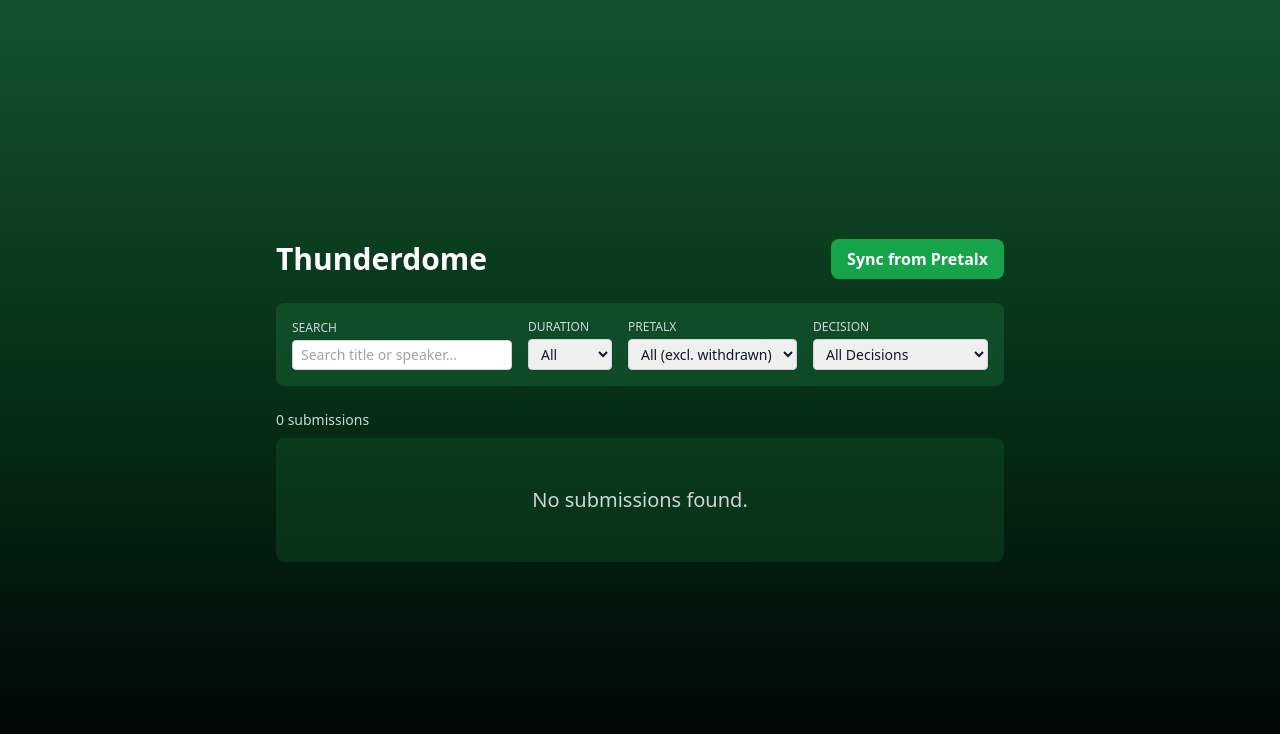
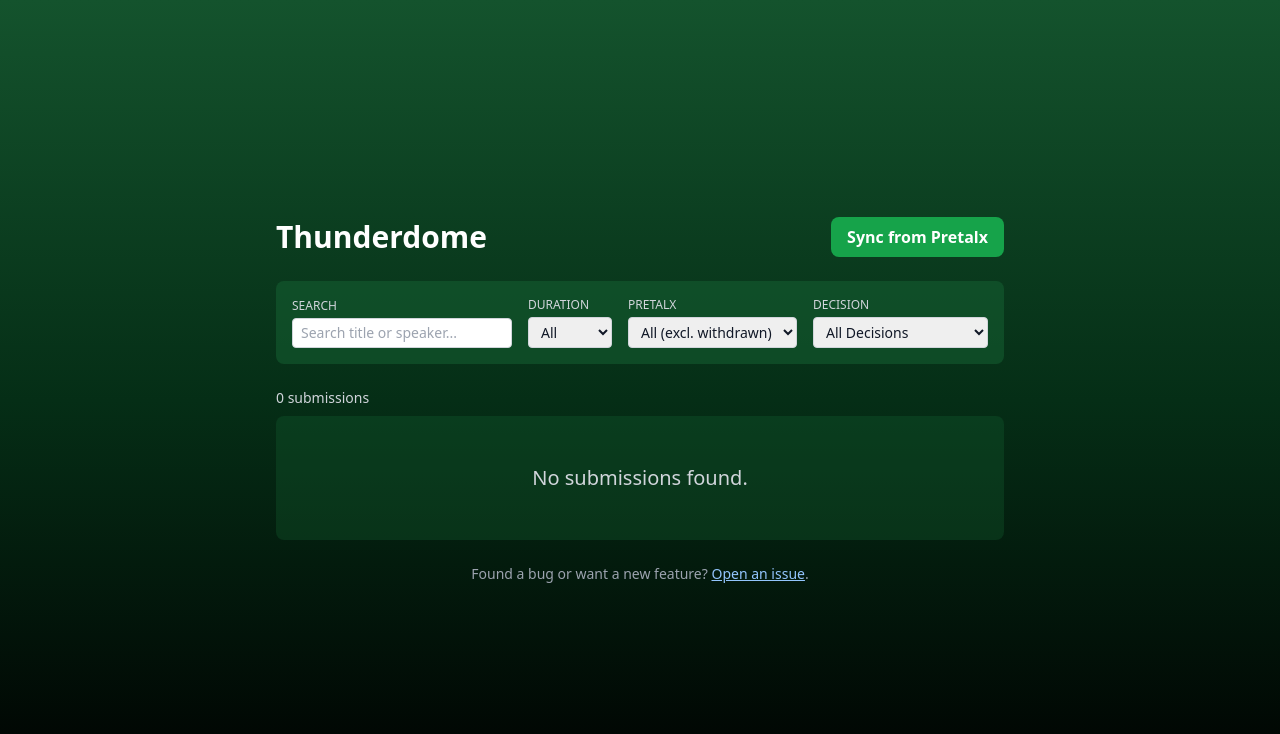
Before and after one commit to djangocon/djangoconus-automation, a Django app: page /thunderdome/ in a window 1280 px wide. Shown: the top 734 px of the page. Run offline with Django 4.2, Linux system fonts and the light colour scheme; the visitor is signed in with stand-in values (Sample User, id 1); data that the repository does not hold is empty; parts of the project's set-up code (start-up, migrations or seed data) failed here and were passed over; some libraries are stand-ins or nearby versions.

Commit message:
:memo: Add link to open issues for bugs or feature requests

```diff
--- a/templates/thunderdome/submissions.html
+++ b/templates/thunderdome/submissions.html
@@ -103,5 +103,12 @@
         <div id="submissions-table">
             {% include "thunderdome/_submissions_table.html" %}
         </div>
+
+        <p class="mt-6 text-sm text-center text-gray-400">
+            Found a bug or want a new feature?
+            <a href="https://github.com/djangocon/djangoconus-automation/issues"
+               target="_blank"
+               class="text-blue-300 underline hover:text-blue-200">Open an issue</a>.
+        </p>
     </div>
 {% endblock %}
```
